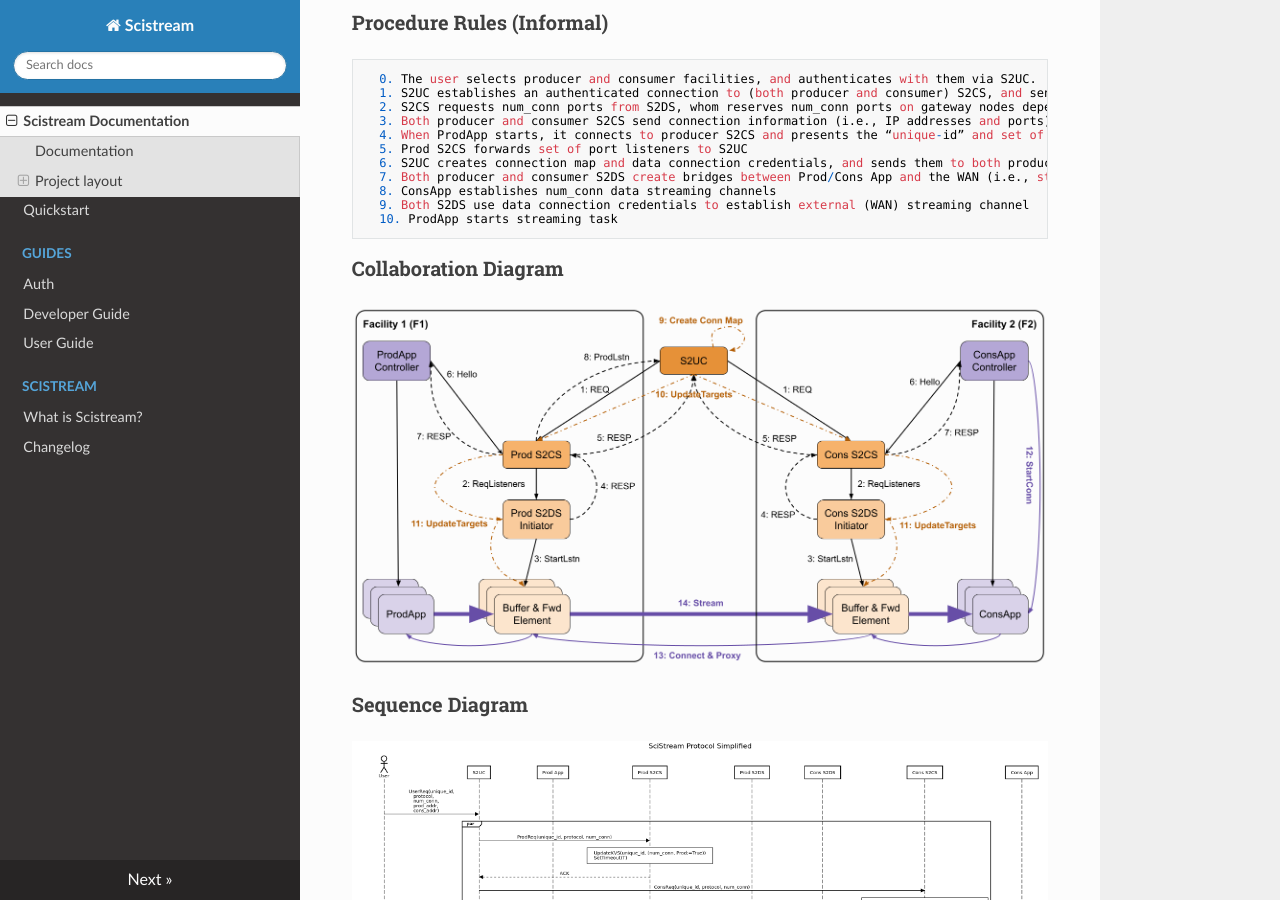
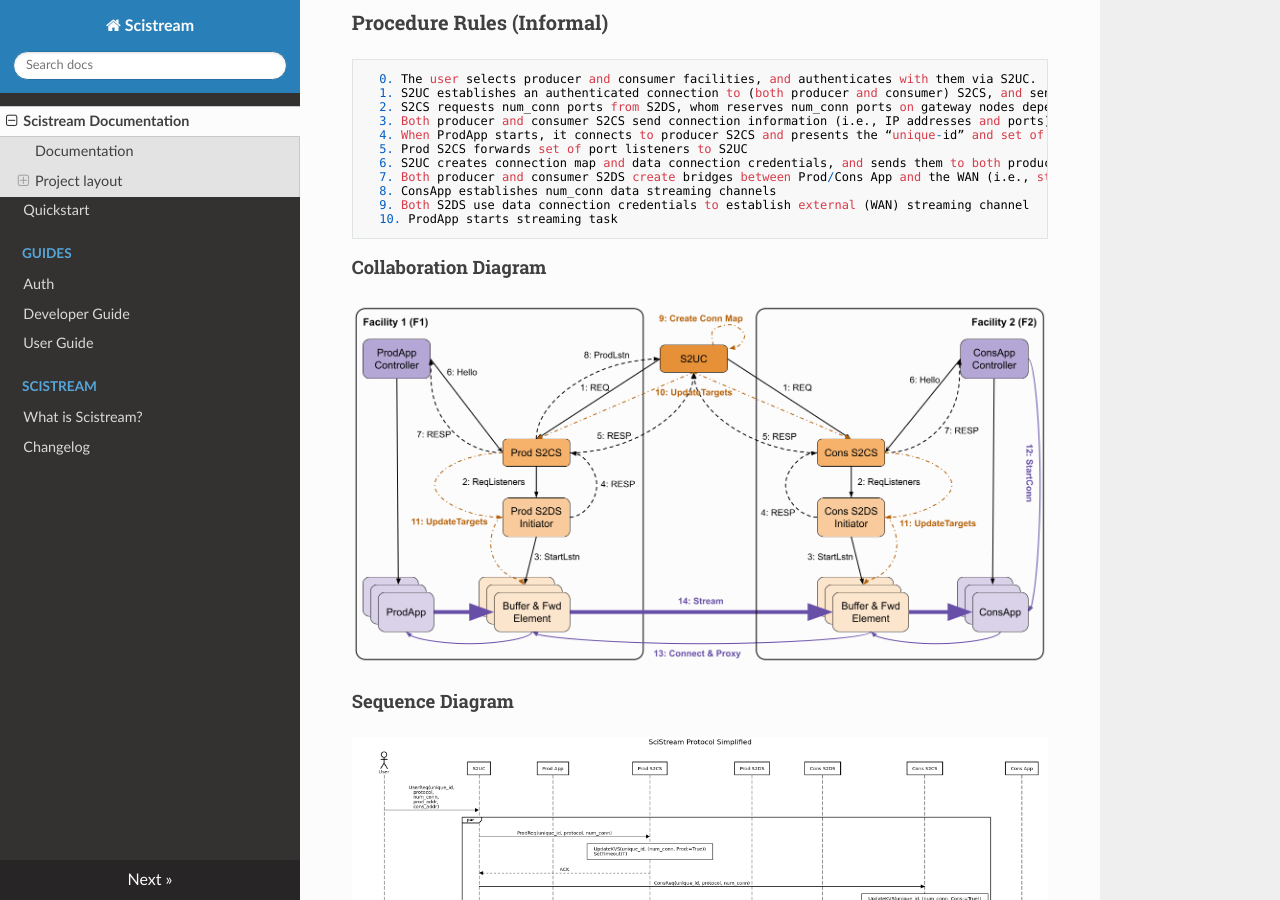
Before and after one commit to scistream/scistream-proto, an MkDocs documentation site: the page built from docs/index.md, in a window 1280 px wide and 900 px high, scrolled down 1495 px. Built offline with MkDocs 1.6.1, drawn with Linux system fonts in a browser that asks for light colours; nearby versions of some CDN libraries.

```diff
--- a/docs/index.md
+++ b/docs/index.md
@@ -61,10 +61,10 @@
       9. Both S2DS use data connection credentials to establish external (WAN) streaming channel
       10. ProdApp starts streaming task
 
-### Collaboration Diagram
+#### Collaboration Diagram
 
 ![alt text](figures/collaboration-diagram.png "SciStream collaboration diagram")
 
-### Sequence Diagram
+#### Sequence Diagram
 
 ![alt text](figures/scistream-protocol-simple.png "SciStream sequence diagram")
```
